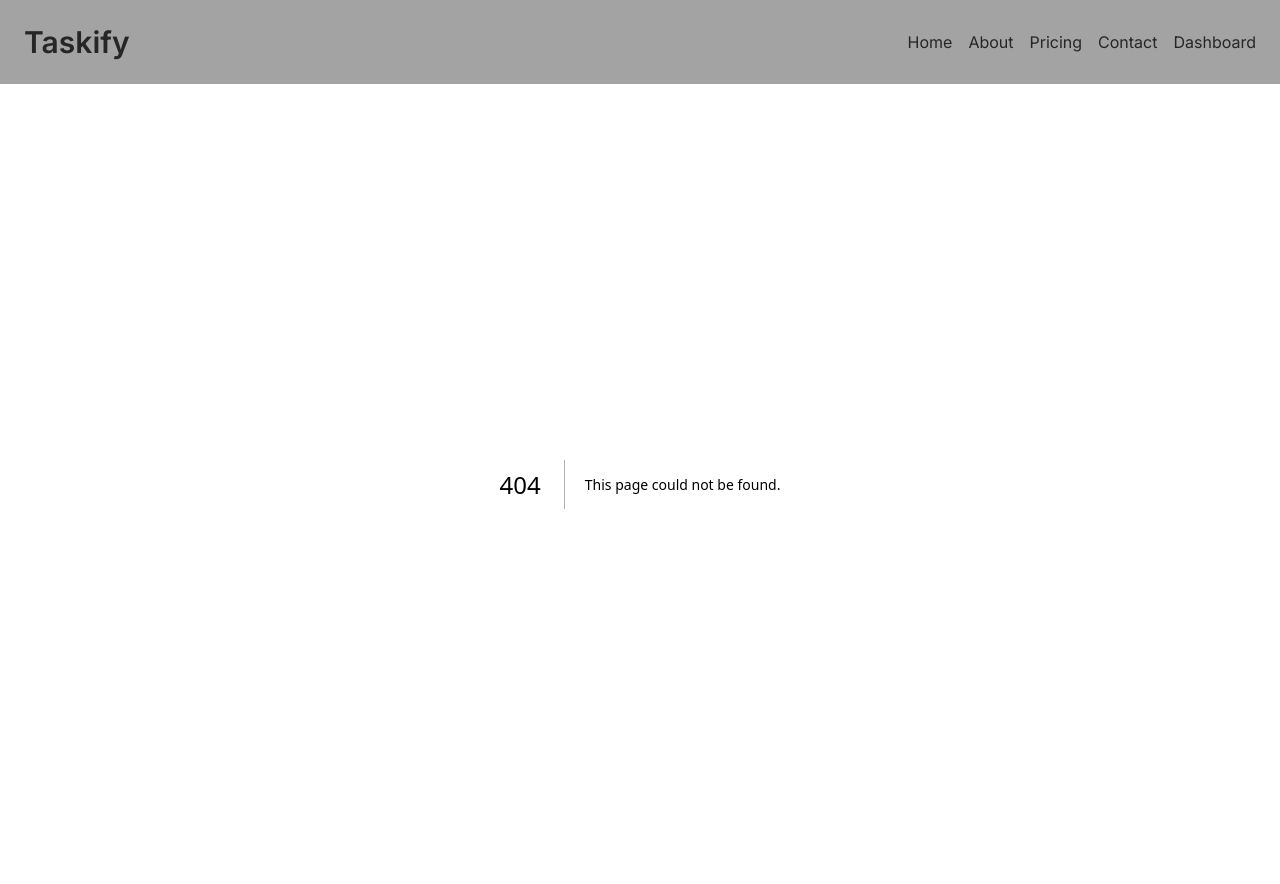
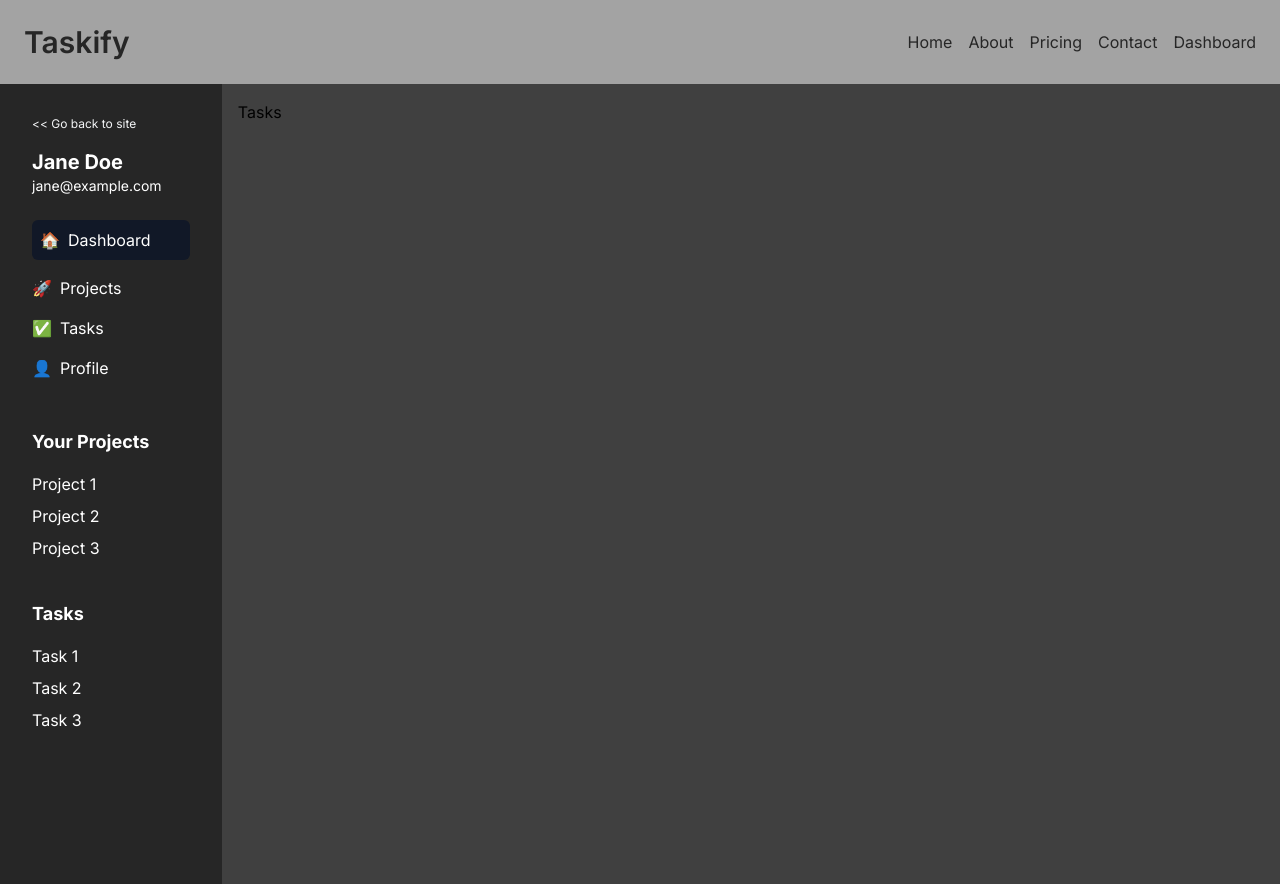
Before and after one commit to AlastiSolutions/taskify, a Next.js app: page /dashboard/tasks in a window 1280 px wide. Before the commit this address had no page. Built offline with nearby package versions, Linux system fonts and the light colour scheme.

Commit message:
Create page.tsx
create temp tasks page

```diff
--- /dev/null
+++ b/app/dashboard/tasks/page.tsx
@@ -0,0 +1,7 @@
+export default function TaskPage() {
+  return (
+    <div>
+      <h1>Tasks</h1>
+    </div>
+  );
+}
```
